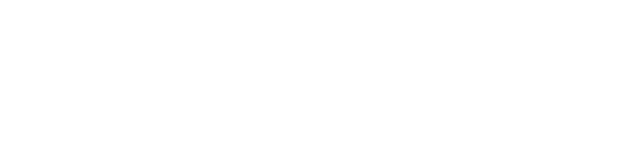
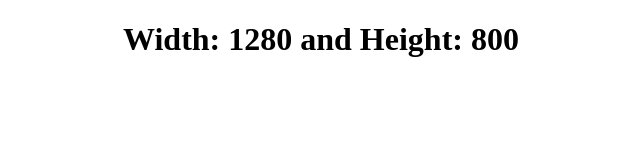
Before and after one commit to acciojob/screen-size-navneet-chugh, a website: page main.html in a window 1280 px wide. Shown: the whole page, without its empty margins (319-959 px from the left). Drawn offline with Linux system fonts and the light colour scheme.

Commit message:
created a submission

```diff
--- a/main.html
+++ b/main.html
@@ -8,6 +8,9 @@
 
 <body>
 	<!-- the entire body must be written by student -->
+	<div id="sizeInfo">
+  <h1 id="sizeText">Width: 0 and Height: 0</h1>
+</div>
     <script type="text/javascript" src="./script.js">
 </script>
 
--- a/script.js
+++ b/script.js
@@ -1 +1,13 @@
 //your JS code here. If required.
+function updateSize() {
+  const width = window.innerWidth;
+  const height = window.innerHeight;
+  const sizeText = `Width: ${width} and Height: ${height}`;
+  document.getElementById('sizeText').textContent = sizeText;
+}
+
+// Initial call
+updateSize();
+
+// Listen for window resize events
+window.addEventListener('resize', updateSize);
--- a/styles.css
+++ b/styles.css
@@ -1 +1,5 @@
 /*  your css code here. If applicable */
+#sizeInfo {
+    text-align: center;
+    margin-top: 20px;
+  }
```
